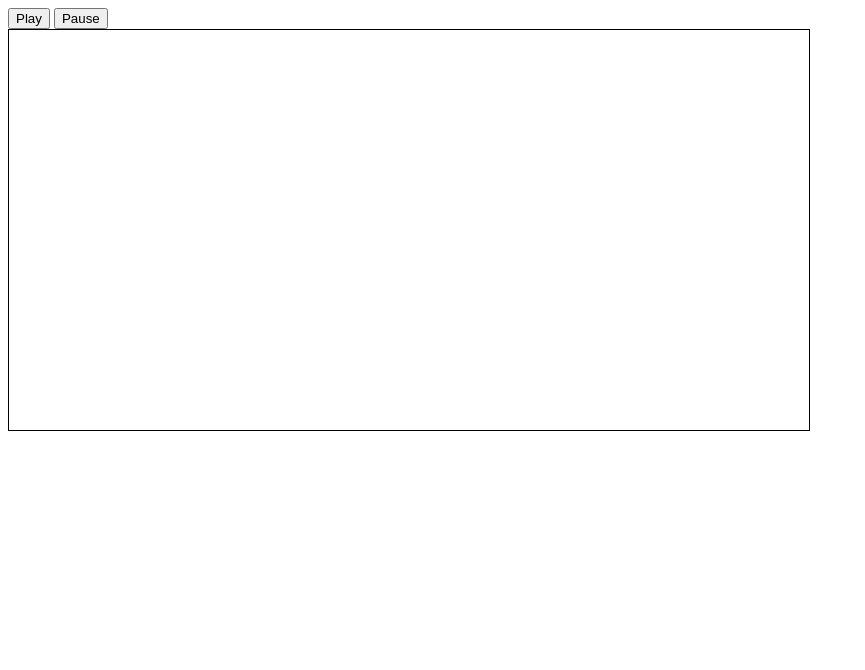
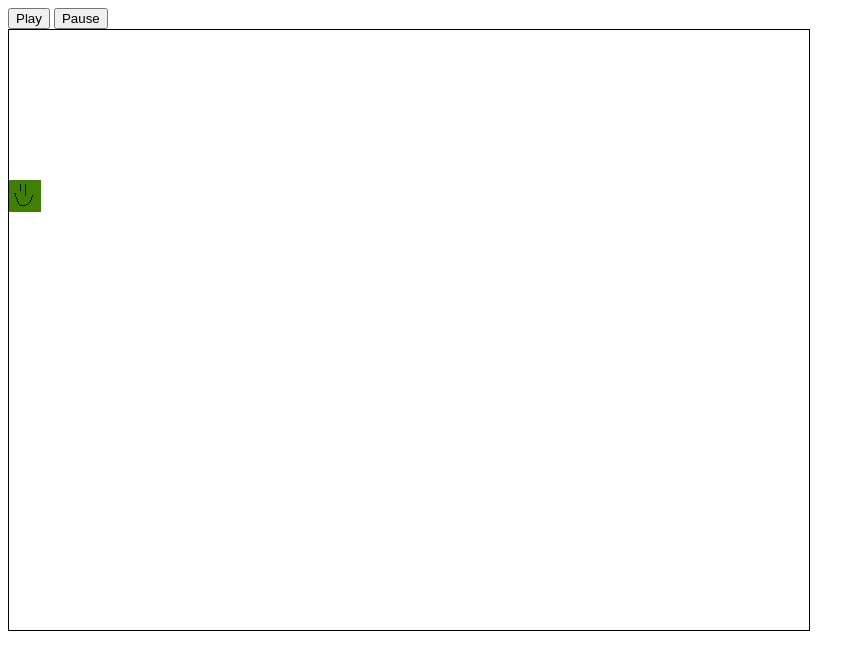
Before and after one commit to mdeabreu/ggj, a plain HTML site: page index.html in a window 1280 px wide. Shown: the whole page, without its empty margins (0-865 px from the left). Drawn offline with Linux system fonts and the light colour scheme.

Commit message:
fixed problem with canvas not being the correct size

```diff
--- a/css/style.css
+++ b/css/style.css
@@ -1,6 +1,4 @@
 #balance-canvas {
-    width: 800px;
-    height: 600;
     border: 1px solid black;
     display: block;
 }
--- a/index.html
+++ b/index.html
@@ -7,7 +7,7 @@
     <body>
         <button id="play">Play</button>
         <button id="pause">Pause</button>
-        <canvas id="balance-canvas">Sorry, your browser does not support the <code>&lt;canvas&gt;</code> element.</canvas>
+        <canvas id="balance-canvas" width="800" height="600">Sorry, your browser does not support the <code>&lt;canvas&gt;</code> element.</canvas>
         <script src="js/createjs-2013.12.12.min.js"></script>
         <script src="js/jquery-2.1.0.js"></script>
         <script src="js/player.js"></script>
```
